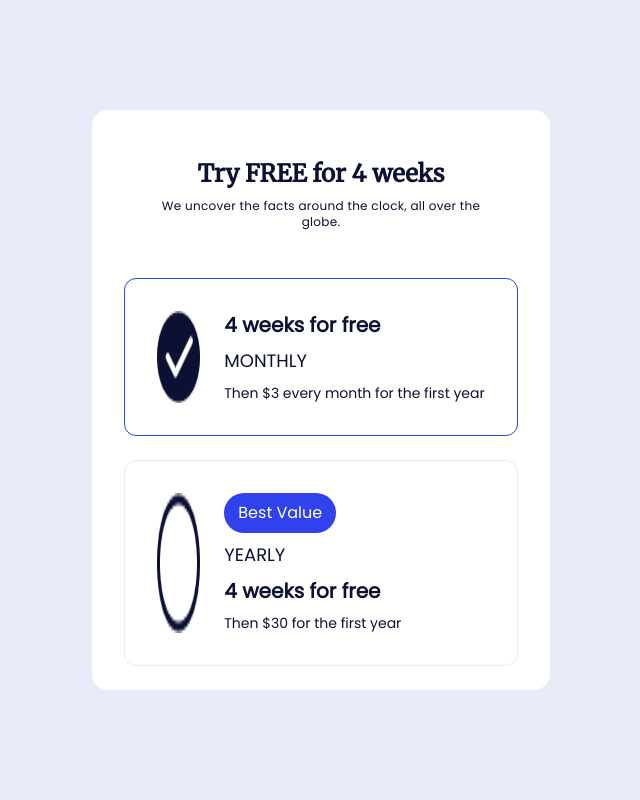
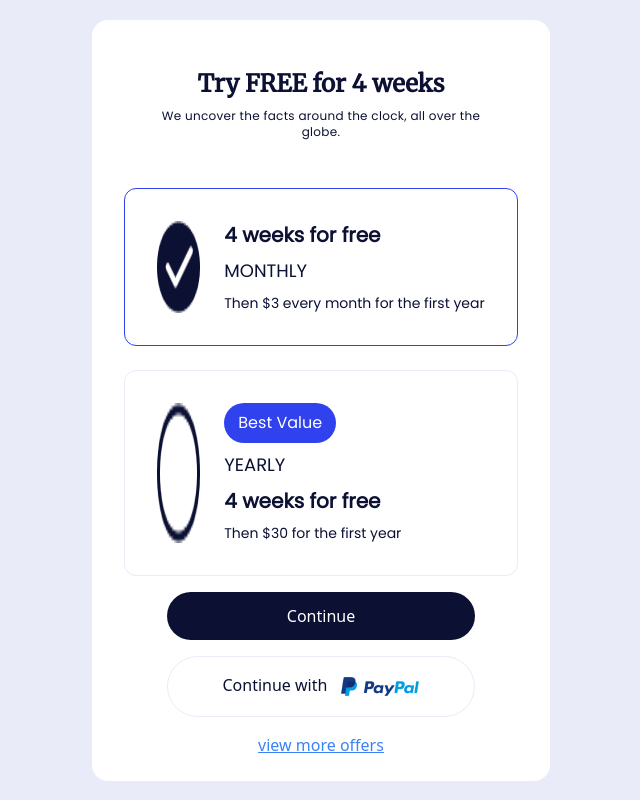
Before and after one commit to iqoll/pricing-card, a website: page index.html in a window 1280 px wide. Shown: the whole page, without its empty margins (319-959 px from the left). Drawn offline with Linux system fonts and the light colour scheme.

Commit message:
frame 3 html css]

```diff
--- a/index.html
+++ b/index.html
@@ -31,7 +31,7 @@
           <div class="p-8 mx-2 rounded-xl border border-[#2F42EE] text-[#0C1033]">
             <!-- Flex Container -->
             <div class="flex space-x-6 align-center">
-              <img src="images/Group 1.png" alt="">
+              <img src="images/Group 1.png" alt="" class="object-fit">
               <!-- Content  -->
               <div class="flex flex-col space-y-2 text-[#0C1033] font-mono font-medium">
                 <p class="text-xl font-bold">4 weeks for free</p>
@@ -55,6 +55,11 @@
           </div>
         </div>
         <!-- Frame 3 -->
+        <button class="w-3/4 px-5 py-3 text-center rounded-full text-white bg-[#0C1033]">Continue
+        </button>
+        <button class="w-3/4 px-5 py-3 text-center rounded-full text-[#0C1033] bg-white border border-[#E9EBF8]">Continue with <span><img src="images/image 1.png" alt="" class="object-fill inline ml-2"></span>
+        </button>
+        <a href="#" class="mt-4 underline text-blue-500">view more offers</a>
       </div>
     </div>
   </div>
```
Also changed, not shown: css/style.css.
